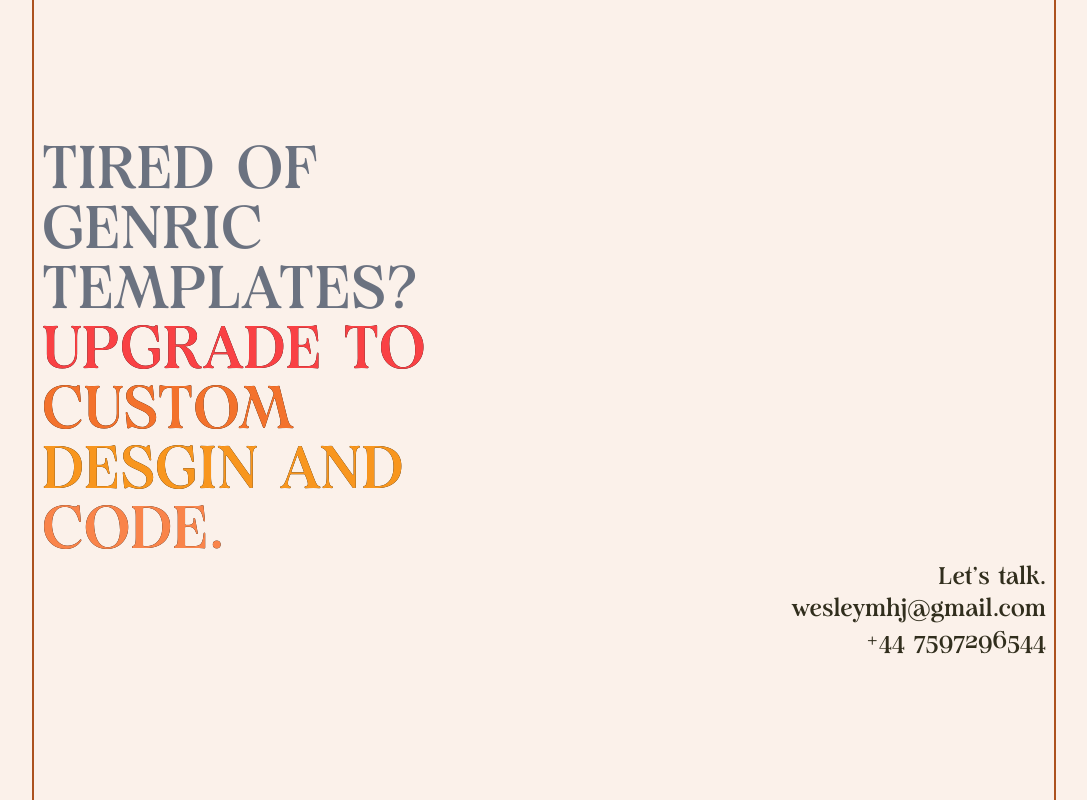
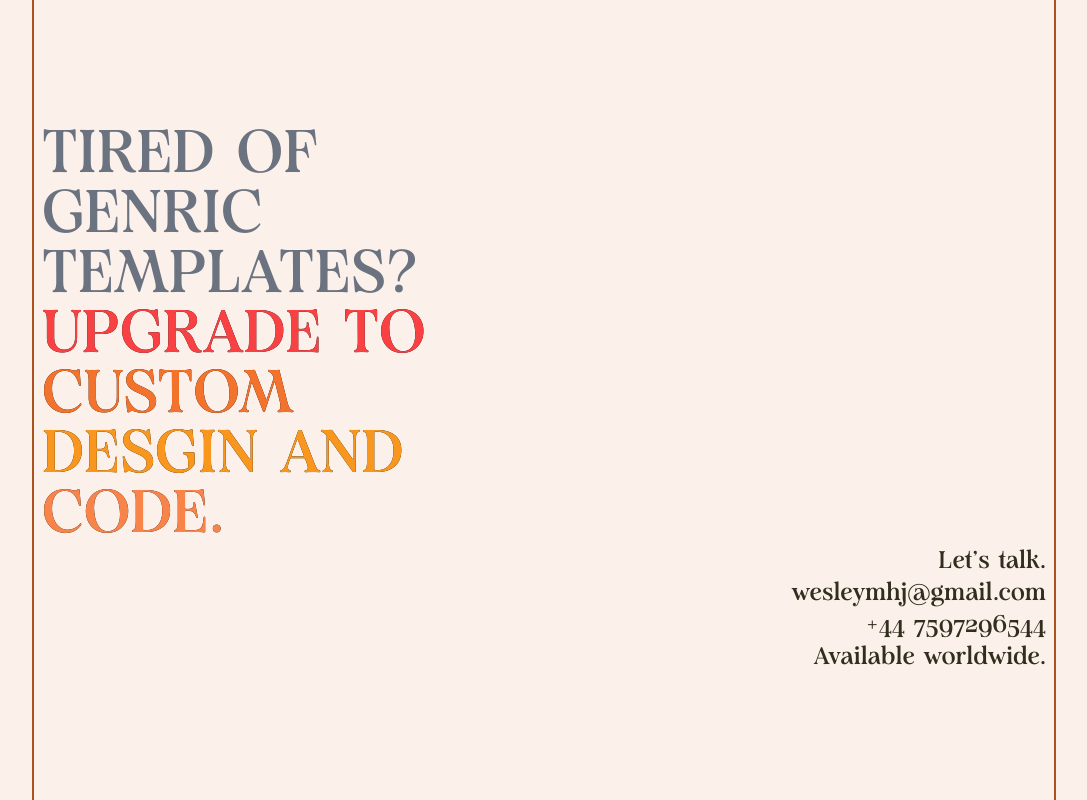
Before and after one commit to wecessary/personal-website-2023, a Next.js app: page / in a window 1280 px wide. Shown: the part 4152-4952 px from the top of the page, without its empty margins (96-1183 px from the left). Built offline with nearby package versions, Linux system fonts and the light colour scheme.

Commit message:
add available wordwide to cta

```diff
--- a/src/components/cta/Cta.tsx
+++ b/src/components/cta/Cta.tsx
@@ -25,6 +25,9 @@ export const Cta = () => {
           <div className="text-end text-base md:text-2xl text-black">
             +44 7597296544
           </div>
+          <div className="text-end text-base md:text-2xl text-black">
+            Available worldwide.
+          </div>
         </RowChildContainer>
       </section>
     </>
```
